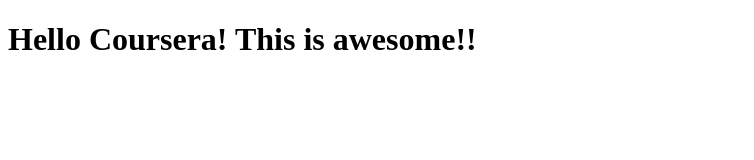
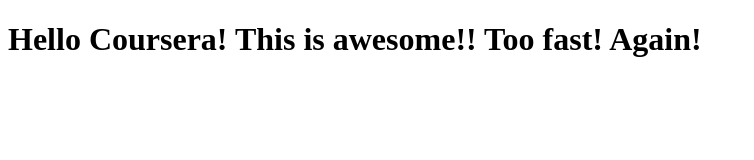
Before and after one commit to arnab5982/Coursera-test2, a plain HTML site: page site/index.html in a window 1280 px wide. Shown: the whole page, without its empty margins (0-754 px from the left). Drawn offline with Linux system fonts and the light colour scheme.

Commit message:
Another change

```diff
--- a/site/index.html
+++ b/site/index.html
@@ -4,6 +4,6 @@
 	<title>Hello Coursera</title>
 </head>
 <body>
-<h1>Hello Coursera! This is awesome!!</h1>
+<h1>Hello Coursera! This is awesome!! Too fast! Again!</h1>
 </body>
 </html>
```
